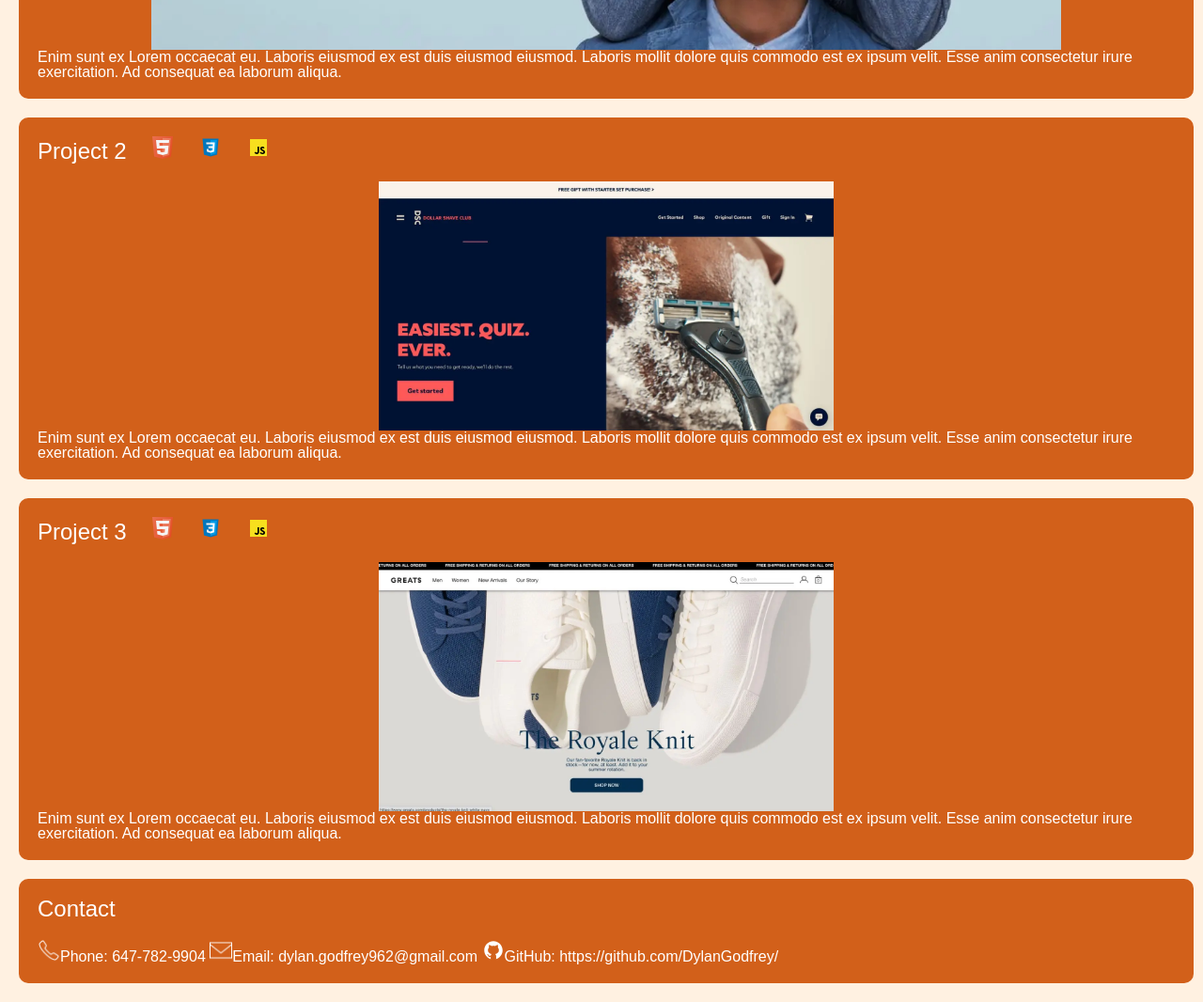
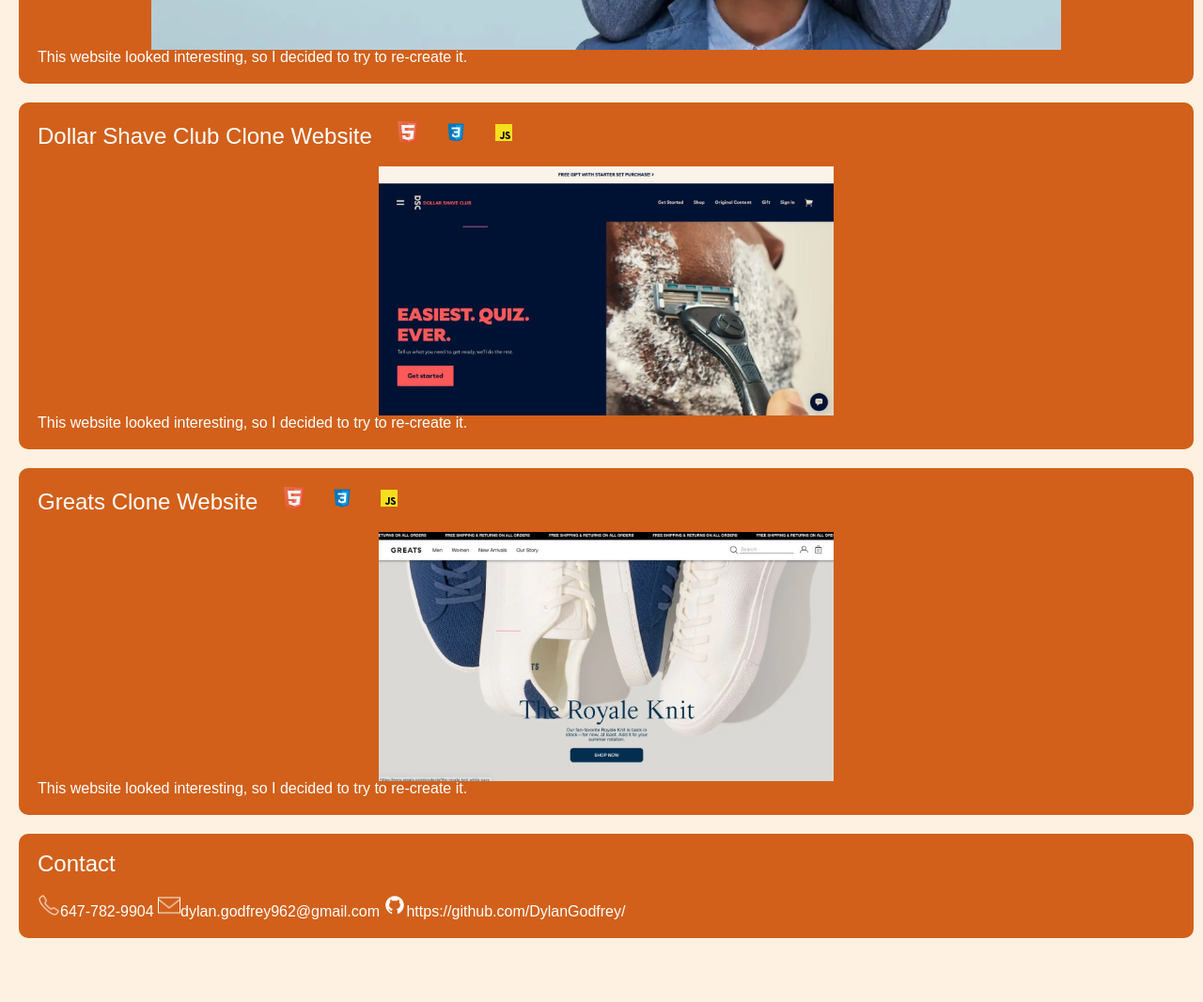
Before and after one commit to DylanGodfrey/Portfolio, a plain HTML site: page index.html in a window 1280 px wide. Shown: the part 1340-2406 px from the top of the page at 94% size. After the commit the page ends 2358 px from the top, so only its background shows below. Drawn offline with Linux system fonts and the light colour scheme.

Commit message:
Filled cards with actual text, added alt text

```diff
--- a/index.html
+++ b/index.html
@@ -29,57 +29,54 @@
 
     <main>
       <div class="row">
+
         <figure class="column" id="face">
           <img src="./assets/images/my-face.png" alt="My wonderful face." />
         </figure>
 
         <section class="column" id="about-me">
           <h1>About Me</h1>
-          <p>Nisi amet ex occaecat sunt elit occaecat sint exercitation anim sunt id. Exercitation aute non esse anim proident laboris do occaecat quis dolor consequat aliqua pariatur cillum. Esse qui enim minim esse officia do consectetur mollit.</p>
+          <p>Hi! I'm Dylan Godfrey and I am looking to start my Web Developer career with a bang!</p>
+          <br>
+          <br>
+          <p>Reach out if you're interested!</p>
         </section>
 
         <section class="card" id="first-project">
-          <h2>Project 1
-
-          <img src=".\assets\images\icons8-html5-96.png"  class="web-tech-icons" alt="" />
-          <img src="./assets/images/icons8-css3.svg"  class="web-tech-icons" alt="" /> <!--SVG don't use width style?-->
-          <img src=".\assets\images\icons8-javascript.svg"  class="web-tech-icons" alt="" />
-
+          <h2>Warby Parker Clone Website
+            <img src=".\assets\images\icons8-html5-96.png"  class="web-tech-icons" alt="Project made with HTML" />
+            <img src="./assets/images/icons8-css3.svg"  class="web-tech-icons" alt="Project made with CSS" /> <!--SVG don't use width style?-->
+            <img src=".\assets\images\icons8-javascript.svg"  class="web-tech-icons" alt="Project made with JS" />
           </h2>
-          <img src=".\assets\images\first-project.webp" class="first-project-img" alt="" />
-
-          <p>Enim sunt ex Lorem occaecat eu. Laboris eiusmod ex est duis eiusmod eiusmod. Laboris mollit dolore quis commodo est ex ipsum velit. Esse anim consectetur irure exercitation. Ad consequat ea laborum aliqua.</p>
+          <img src=".\assets\images\first-project.webp" class="first-project-img" alt="Screenshot of Warby Parker Clone Website" />
+          <p>This website looked interesting, so I decided to try to re-create it.</p>
         </section>
 
         <section class="card">
-          <h2>Project 2
-          <img src=".\assets\images\icons8-html5-96.png" class="web-tech-icons" alt="" />
-          <img src="./assets/images/icons8-css3.svg"  class="web-tech-icons" alt="" />
-          <img src=".\assets\images\icons8-javascript.svg"  class="web-tech-icons" alt="" />
+          <h2>Dollar Shave Club Clone Website
+            <img src=".\assets\images\icons8-html5-96.png" class="web-tech-icons" alt="Project made with HTML" />
+            <img src="./assets/images/icons8-css3.svg"  class="web-tech-icons" alt="Project made with CSS" />
+            <img src=".\assets\images\icons8-javascript.svg"  class="web-tech-icons" alt="Project made with JS" />
           </h2>
-
-          <img src=".\assets\images\project-2.webp" class="project-img" alt="" />
-
-          <p>Enim sunt ex Lorem occaecat eu. Laboris eiusmod ex est duis eiusmod eiusmod. Laboris mollit dolore quis commodo est ex ipsum velit. Esse anim consectetur irure exercitation. Ad consequat ea laborum aliqua.</p>
+          <img src=".\assets\images\project-2.webp" class="project-img" alt="Screenshot of Dollar Shave Club Clone Website" />
+          <p>This website looked interesting, so I decided to try to re-create it.</p>
         </section>
 
         <section class="card">
-          <h2>Project 3
-
-          <img src=".\assets\images\icons8-html5-96.png" class="web-tech-icons" alt="" />
-          <img src="./assets/images/icons8-css3.svg"  class="web-tech-icons" alt="" />
-          <img src=".\assets\images\icons8-javascript.svg"  class="web-tech-icons" alt="" />
+          <h2>Greats Clone Website
+            <img src=".\assets\images\icons8-html5-96.png" class="web-tech-icons" alt="Project made with HTML" />
+            <img src="./assets/images/icons8-css3.svg"  class="web-tech-icons" alt="Project made with CSS" />
+            <img src=".\assets\images\icons8-javascript.svg"  class="web-tech-icons" alt="Project made with JS" />
           </h2>
-          <img src=".\assets\images\project-3.webp"  class="project-img" alt="" />
-
-          <p>Enim sunt ex Lorem occaecat eu. Laboris eiusmod ex est duis eiusmod eiusmod. Laboris mollit dolore quis commodo est ex ipsum velit. Esse anim consectetur irure exercitation. Ad consequat ea laborum aliqua.</p>
+          <img src=".\assets\images\project-3.webp"  class="project-img" alt="Screenshot of Greats Clone Website" />
+          <p>This website looked interesting, so I decided to try to re-create it.</p>
         </section>
 
         <footer class="card" id="contact">
           <h2>Contact</h2> <!--Replace text with icons? Add links-->
-          <img src=".\assets\images\icons8-phone-100.png" style="width:24px;" alt="" /><p>Phone: 647-782-9904</p>
-          <img src=".\assets\images\icons8-mail-100.png" style="width:24px;" alt="" /><p>Email: dylan.godfrey962@gmail.com</p>
-          <img src=".\assets\images\icons8-github.svg" style="width:24px;" alt="" /><p>GitHub: https://github.com/DylanGodfrey/</p>
+          <img src=".\assets\images\icons8-phone-100.png" style="width:24px;" alt="Phone" /><p>647-782-9904</p>
+          <img src=".\assets\images\icons8-mail-100.png" style="width:24px;" alt="Email" /><p>dylan.godfrey962@gmail.com</p>
+          <img src=".\assets\images\icons8-github.svg" style="width:24px;" alt="Github" /><p>https://github.com/DylanGodfrey/</p>
         </footer>
 
       </div>
```
